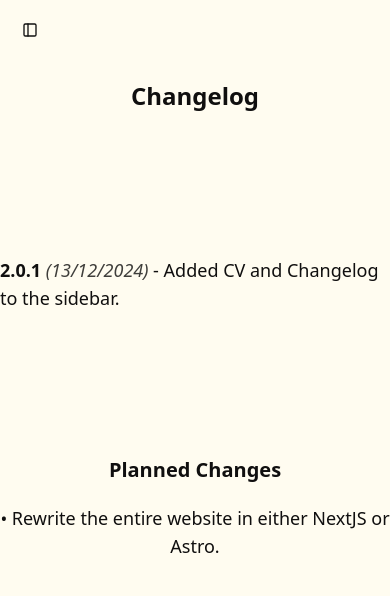
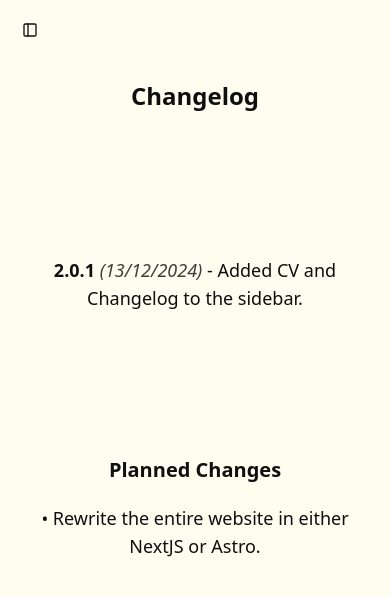
Before and after one commit to miguelRibeir0/portfolio-v2, a React (Vite) app: page /changelog in a window 390 px wide. Shown: the top 596 px of the page. Built offline with nearby package versions, Linux system fonts and the light colour scheme; no server answers; the HTML template or start-up script is replaced by a standard one.

Commit message:
changelog responsiveness fix

```diff
--- a/src/components/changelog/changelog.tsx
+++ b/src/components/changelog/changelog.tsx
@@ -17,8 +17,8 @@ export function ChangeLog() {
 					className="fixed top-4 left-4 z-50 md:hidden bg-background dark:bg-background hover:bg-accent rounded-lg p-2"
 					aria-label="Toggle sidebar"
 				/>
-				<section className="transition-all duration-300 ease-in-out mt-20">
-					<div className="flex flex-col items-center justify-center lg:mt-10">
+				<section className="transition-all duration-300 ease-in-out mt-20 w-[80%] mx-auto lg:w-full">
+					<div className="flex flex-col items-center justify-center lg:mt-10 text-center">
 						<h2 className="text-2xl font-bold lg:text-3xl">Changelog</h2>
 						<ol className="mt-36 text-lg">
 							<li>
@@ -27,7 +27,7 @@ export function ChangeLog() {
 								CV and Changelog to the sidebar.
 							</li>
 						</ol>
-						<div className="mt-36 text-lg text-center">
+						<div className="mt-36 text-lg">
 							<h3 className="font-bold text-xl">Planned Changes</h3>
 							<ul className="mt-5">
 								<li>• Rewrite the entire website in either NextJS or Astro.</li>
```
